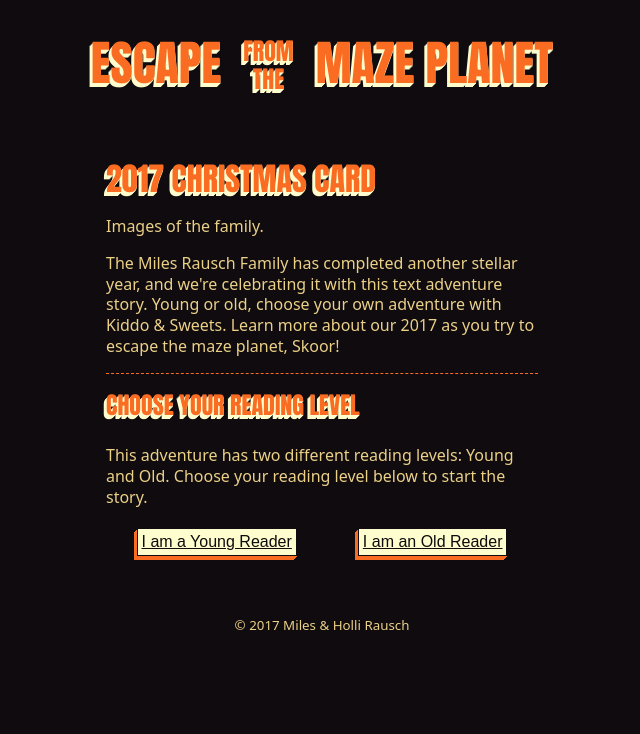
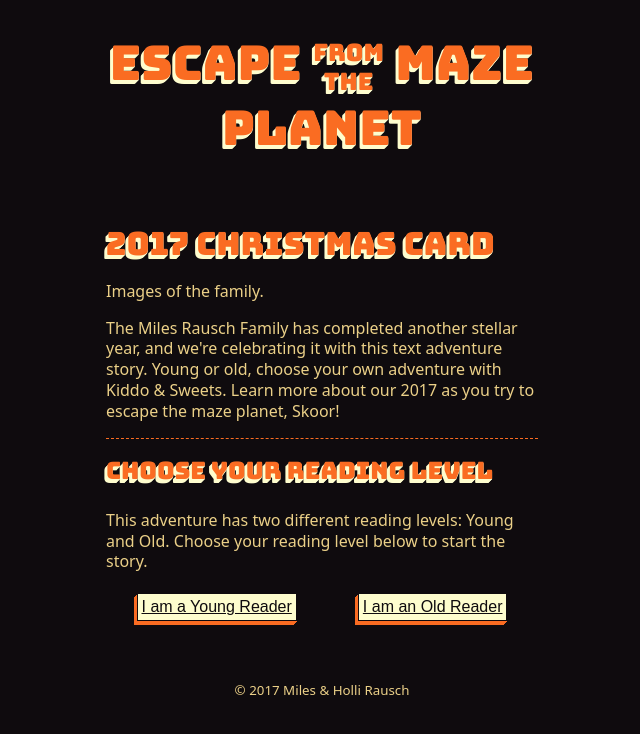
Before and after one commit to awayken/2017-christmas-card, a Nuxt app: page / in a window 1280 px wide. Shown: the top 734 px of the page, without its empty margins (318-958 px from the left). Built offline with nearby package versions, Linux system fonts and the light colour scheme.

Commit message:
Add Bungee as web font

```diff
--- a/assets/app.css
+++ b/assets/app.css
@@ -70,7 +70,7 @@ main {
 .pulp {
   color: var(--color-primary);
   display: inline-block;
-  font-family: Impact;
+  font-family: 'Bungee', Impact, cursive;
   font-weight: normal;
   font-size: 1.5em;
   text-shadow: 0 1px var(--color-accent),
--- a/nuxt.config.js
+++ b/nuxt.config.js
@@ -18,7 +18,8 @@ module.exports = {
       { hid: 'description', name: 'description', content: '2017 Christmas Card' }
     ],
     link: [
-      { rel: 'icon', type: 'image/x-icon', href: '/favicon.ico' }
+      { rel: 'icon', type: 'image/x-icon', href: '/favicon.ico' },
+      { rel: 'stylesheet', href: 'https://fonts.googleapis.com/css?family=Bungee' }
     ]
   },
   loading: { color: '#3B8070' },
```
